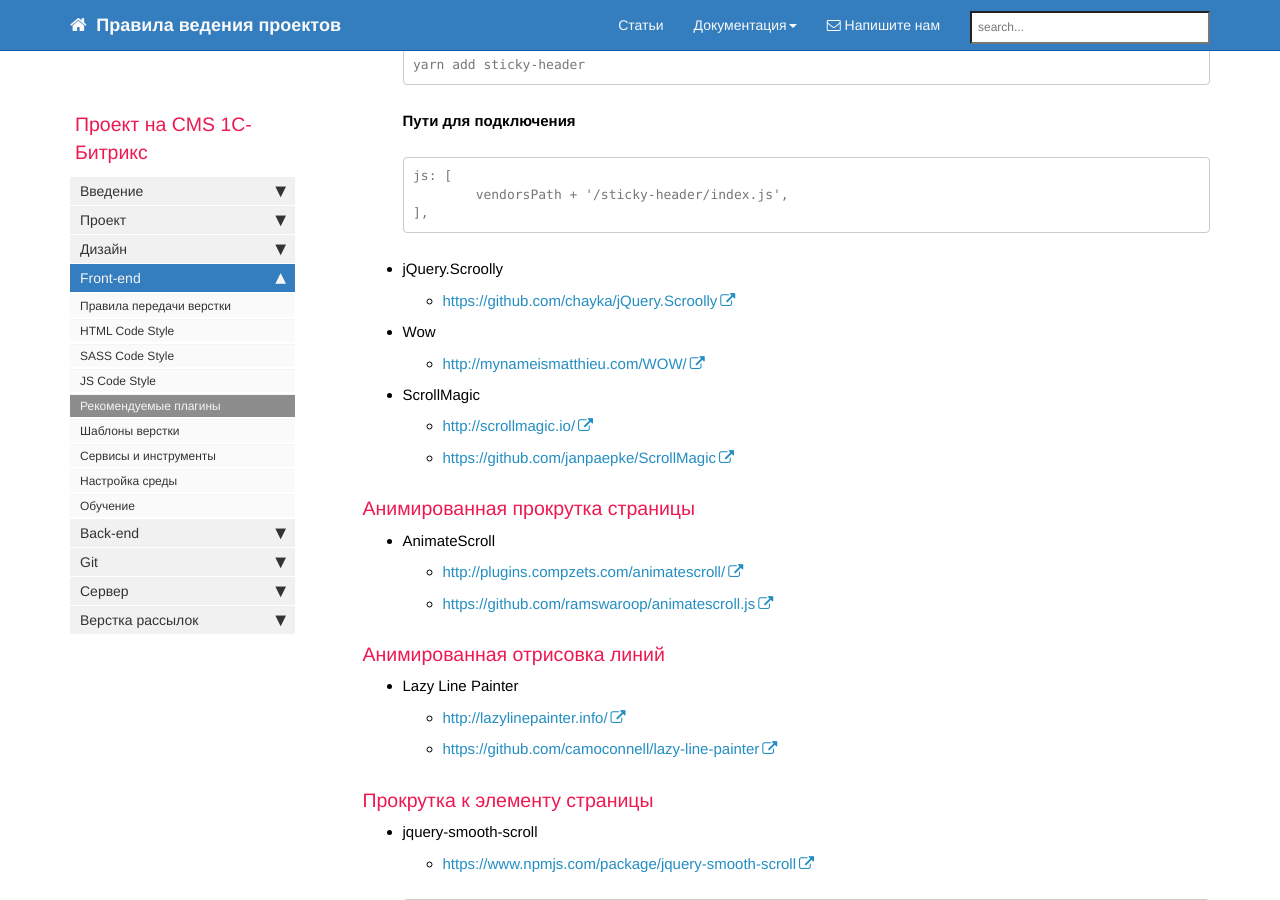
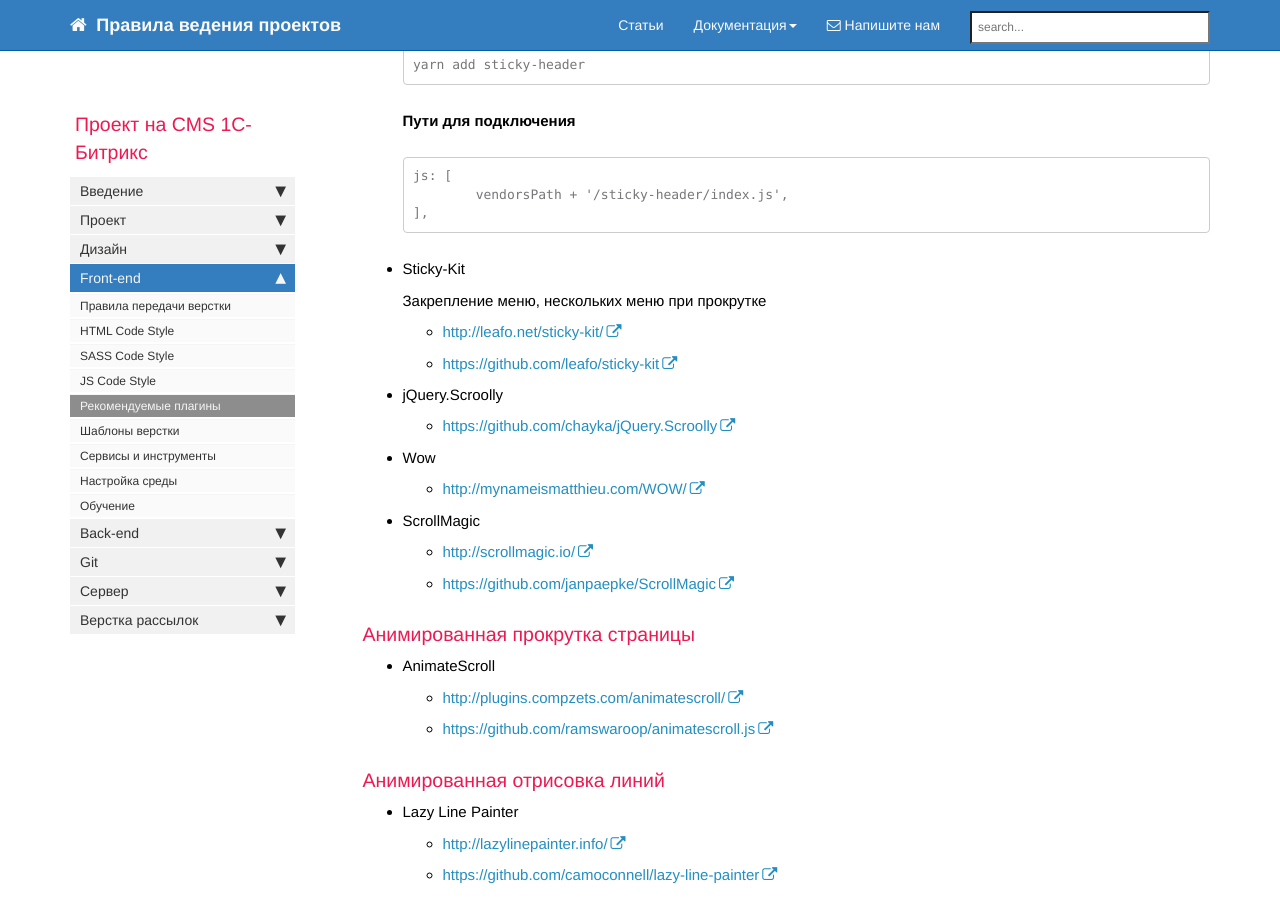
Before and after one commit to gdecider/gdecider.github.io, a Jekyll site: the page built from pages/bx/bx_front-recomend-plugins.md, in a window 1280 px wide and 900 px high, scrolled down 4362 px. Built offline with Jekyll 4.4.1, drawn with Linux system fonts in a browser that asks for light colours; nearby versions of some CDN libraries; comment, search, counter and statistics services are not loaded.

Commit message:
Update bx_front-recomend-plugins.md

````diff
--- a/pages/bx/bx_front-recomend-plugins.md
+++ b/pages/bx/bx_front-recomend-plugins.md
@@ -252,6 +252,13 @@ toc: false
  	vendorsPath + '/sticky-header/index.js',
   ],
   ```
+
+* Sticky-Kit
+
+  Закрепление меню, нескольких меню при прокрутке
+
+  * [http://leafo.net/sticky-kit/](http://leafo.net/sticky-kit/)
+  * [https://github.com/leafo/sticky-kit](https://github.com/leafo/sticky-kit)
 
 * jQuery.Scroolly
 
````
